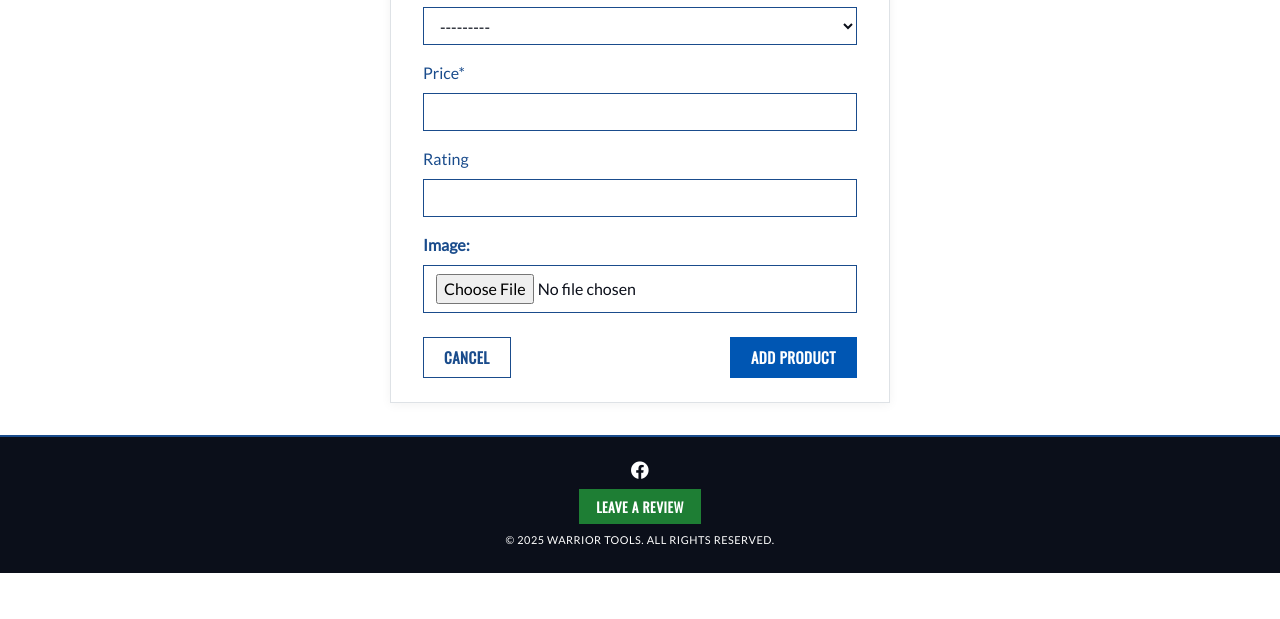
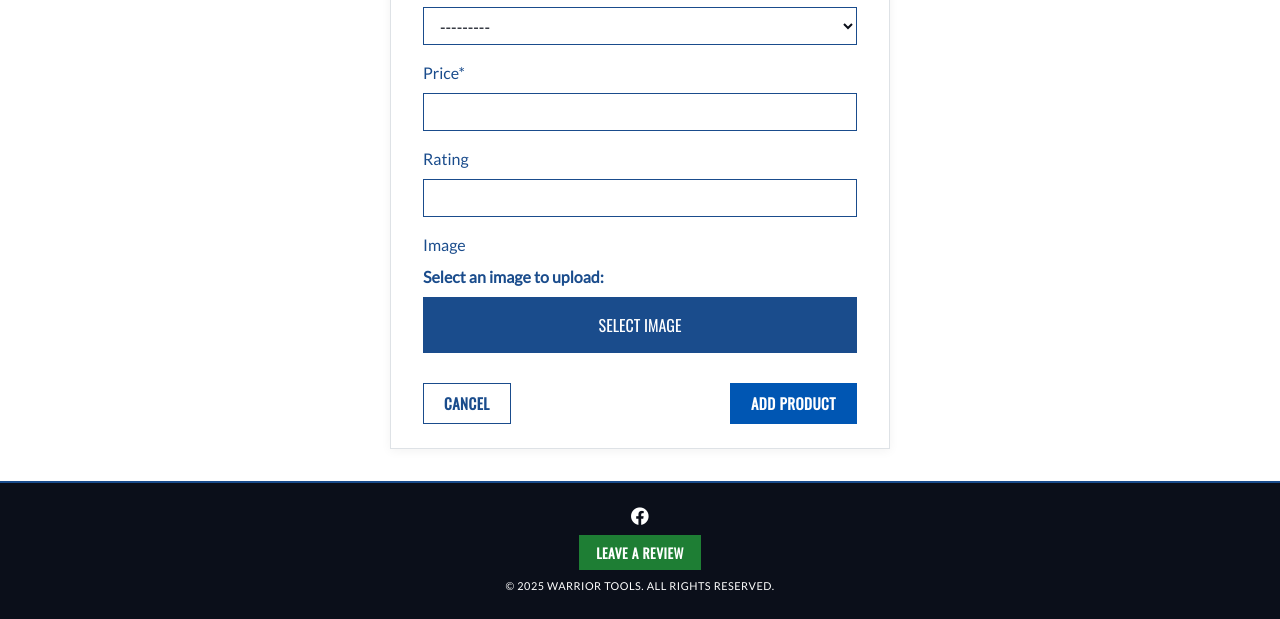
Before and after one commit to BrandonWarrior/warrior-tools, a Django app: page /products/add/ in a window 1280 px wide. Shown: the part 1216-1835 px from the top of the page. Before the commit the page ends 1789 px from the top, so only its background shows below. Run offline with Django 3.2, Linux system fonts and the light colour scheme; the visitor is signed in with stand-in values (Sample User, id 1); data comes from the database, SQL or seed files in the repository; parts of the project's set-up code (start-up, migrations or seed data) failed here and were passed over; some libraries are stand-ins or nearby versions.

Commit message:
fix widget html validation erros

```diff
--- a/products/templates/products/add_product.html
+++ b/products/templates/products/add_product.html
@@ -22,23 +22,9 @@
     <!-- Add Product Form -->
     <form method="POST" action="{% url 'add_product' %}" enctype="multipart/form-data" aria-label="Add product form">
       {% csrf_token %}
-
       {% for field in form %}
-        {% if field.name != 'image' %}
-          {{ field|as_crispy_field }}
-        {% endif %}
+        {{ field|as_crispy_field }}
       {% endfor %}
-
-      <!-- Image Field Manual Render -->
-      <div class="form-group">
-        <label for="custom_id_image" class="font-weight-bold">Image:</label>
-        <input type="file" name="image" id="custom_id_image" class="form-control-file rounded-0">
-        <div class="mt-2">
-          <img id="custom-image-preview" src="#" alt="New Image Preview"
-               class="img-thumbnail" style="display: none; max-width: 150px;">
-          <span class="text-danger" id="custom-filename"></span>
-        </div>
-      </div>
 
       <!-- Buttons -->
       <div class="d-flex justify-content-between mt-4">
--- a/products/templates/products/custom_widget_templates/custom_clearable_file_input.html
+++ b/products/templates/products/custom_widget_templates/custom_clearable_file_input.html
@@ -1,46 +1,56 @@
+{% comment %}Custom Clearable File Input Template{% endcomment %}
 {% if widget.is_initial %}
   <p>{{ widget.initial_text }}:</p>
-  <a href="{{ widget.value.url }}" target="_blank">
+  <a href="{{ widget.value.url }}" target="_blank" rel="noopener noreferrer">
     <img id="existing-image" width="96" height="96" class="rounded shadow-sm mb-2" src="{{ widget.value.url }}" alt="Current product image">
   </a>
 
   {% if not widget.required %}
     <div class="custom-control custom-checkbox mt-2">
-      <input class="custom-control-input" type="checkbox" name="{{ widget.checkbox_name }}" id="{{ widget.checkbox_id }}">
+      <input class="custom-control-input" type="checkbox"
+             name="{{ widget.checkbox_name }}"
+             id="{{ widget.checkbox_id }}">
       <label class="custom-control-label text-danger" for="{{ widget.checkbox_id }}">
         {{ widget.clear_checkbox_label }}
       </label>
     </div>
   {% endif %}
-  {{ widget.input_text }}
 {% endif %}
 
-<!-- ✅ Accessible label for file input -->
-<label for="new-image" class="form-label font-weight-bold">Select an image to upload:</label>
+<!-- Accessible label for file input -->
+<label for="{{ widget.attrs.id|default:'new-image' }}" class="form-label font-weight-bold">
+  Select an image to upload:
+</label>
 
 <!-- Upload button and input -->
 <span class="btn-file">
   Select Image
-  <input id="new-image" type="{{ widget.type }}" name="{{ widget.name }}"
+  <input type="{{ widget.type }}"
+         name="{{ widget.name }}"
          {% include "django/forms/widgets/attrs.html" %}>
 </span>
 
 <!-- New image preview -->
 <div class="mt-2">
-  <img id="image-preview" src="#" alt="New Image Preview" class="img-thumbnail" style="display: none; max-width: 150px;" />
-  <button id="remove-image" type="button" class="btn btn-sm btn-outline-danger mt-2" style="display: none;">Remove Selected Image</button>
+  <img id="image-preview" src="#" alt="New Image Preview"
+       class="img-thumbnail"
+       style="display: none; max-width: 150px;">
+  <button id="remove-image" type="button"
+          class="btn btn-sm btn-outline-danger mt-2"
+          style="display: none;">Remove Selected Image</button>
 </div>
 
-<strong><p class="text-danger" id="filename"></p></strong>
+<p id="filename" class="text-danger font-weight-bold mt-1"></p>
 
-<!-- JS to preview + remove uploaded image -->
 <script>
   document.addEventListener('DOMContentLoaded', function () {
-    const input = document.getElementById('new-image');
+    const input = document.getElementById('{{ widget.attrs.id|default:"new-image" }}');
     const preview = document.getElementById('image-preview');
     const removeBtn = document.getElementById('remove-image');
+    const filename = document.getElementById('filename');
 
-    input?.addEventListener('change', function (event) {
+    if (input) {
+      input.addEventListener('change', function (event) {
         const file = event.target.files[0];
         if (file) {
           const reader = new FileReader();
@@ -48,11 +58,13 @@
             preview.src = e.target.result;
             preview.style.display = 'block';
             removeBtn.style.display = 'inline-block';
+            filename.textContent = file.name;
           };
           reader.readAsDataURL(file);
         } else {
           preview.style.display = 'none';
           removeBtn.style.display = 'none';
+          filename.textContent = '';
         }
       });
 
@@ -61,6 +73,8 @@
         preview.src = '#';
         preview.style.display = 'none';
         removeBtn.style.display = 'none';
+        filename.textContent = '';
       });
+    }
   });
 </script>
```
Also changed, not shown: products/templates/products/edit_product.html (+2 -28 lines), checkout/models.py (line endings or trailing spaces), products/migrations/0010_alter_product_image.py (added). Lines whose indentation alone changed are shown as unchanged.
